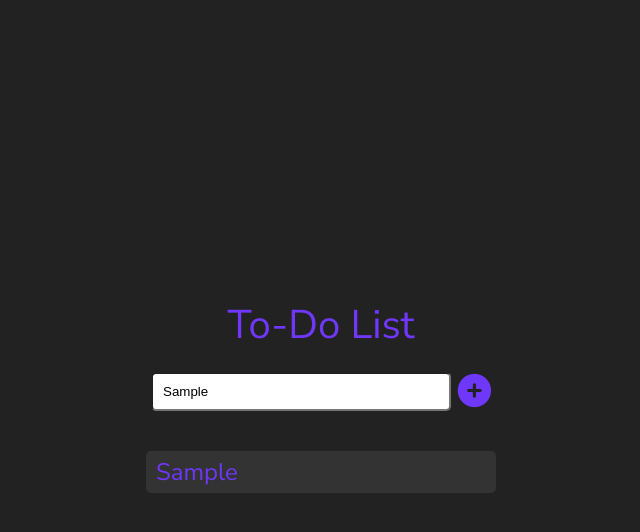
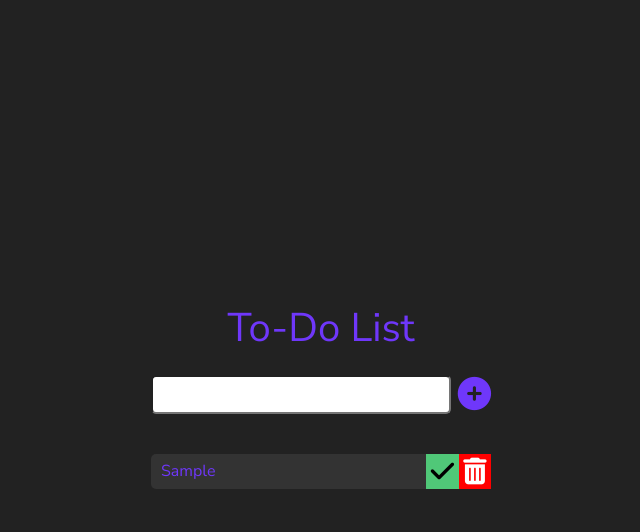
Before and after one commit to Aruliya/To-do_list-Javascript, a plain HTML site: page index.html in a window 1280 px wide. Both pictures are taken after typing "Sample" into the empty fields and a click on the button 793 px from the left and 421 px from the top of the page. Shown: the whole page, without its empty margins (319-959 px from the left). Drawn offline with Linux system fonts and the light colour scheme.

Commit message:
almost done

```diff
--- a/app.js
+++ b/app.js
@@ -23,4 +23,34 @@ function addTodo(event) {
     todoList.appendChild(todoDiv);
     todoDiv.appendChild(newTodo);
 
+    const completedButton = document.createElement("button");
+    completedButton.innerHTML = '<i class="fa fa-2x fa-check"></i>'
+    completedButton.classList.add("complete-button");
+    todoDiv.appendChild(completedButton);
+
+    const trashButton = document.createElement('button');
+    trashButton.innerHTML = '<i class="fa fa-2x fa-trash"></i>'
+    trashButton.classList.add("trash-button");
+    todoDiv.appendChild(trashButton);
+
+    // Clear Todo Input
+    todoInput.value = "";
+
 }
+
+function deleteCheck(event) {
+    const item = event.target;
+    console.log(item);
+
+    // Delete Todo
+    if (item.classList[0] === "trash-button") {
+        const todo = item.parentElement;
+        todo.remove();
+    }
+
+// Check Mark
+    if(item.classList[0] === "complete-button") {
+        const todo = item.parentElement;
+        todo.classList.toggle("completed");
+    }
+}
--- a/styles.css
+++ b/styles.css
@@ -50,16 +50,39 @@ i{
 
 .todo{
     background-color: #333333;
-    font-size: 1.5rem;
+    font-size: 1rem;
     display: flex;
     align-items: center;
     justify-content: space-between;
-    width: 350px;
+    width: 340px;
     margin: 10px 0px;
     border-radius: 5px;
+}
+
+
+.complete-button {
+    background-color: #50C878;
+    padding: 4.5px;
+    border: none;
+    color: black;
+
+}
+
+.trash-button {
+    background-color: red;
+    padding: 4.5px;
+    color: white;
+    border: none;
 }
 
 .todo li{
     flex: 1;
     margin: 5px 10px;
 }
+/*no space between the check button and trash button*/
+.trash-button{
+    margin-left: 0;
+}
+.completed{
+    text-decoration: line-through;
+}
```
